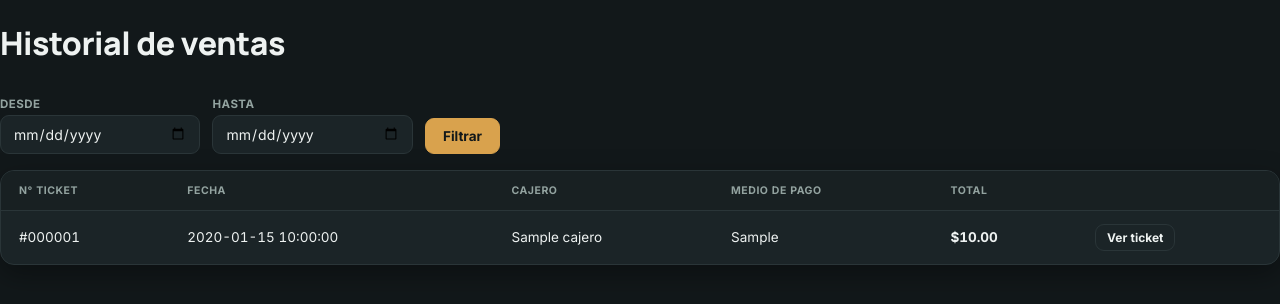
After one commit to LMendezLeonel/lmzdev-pos-bazar, a Flask app: template app/templates/reportes/historial.html in a window 1280 px wide. The commit adds this page. Shown: the top 304 px of the page. Run offline with Flask 3, Linux system fonts and the light colour scheme; the template is opened without the code that fills it: most values are stand-ins (such as "Sample title", 1, 10 or a date in 2020); parts of the project's set-up code (start-up, migrations or seed data) failed here and were passed over.

Commit message:
Filtro stock bajo, atajo espacio, historial de ventas

```diff
--- a/app/templates/base.html
+++ b/app/templates/base.html
@@ -56,6 +56,10 @@
             <a href="{{ url_for('reportes.stock_precios') }}" class="{{ 'activo' if request.endpoint == 'reportes.stock_precios' else '' }}">
                 <svg viewBox="0 0 24 24" fill="none" stroke="currentColor" stroke-width="2" stroke-linecap="round" stroke-linejoin="round"><path d="M21 8V21H3V8"/><path d="M1 3h22v5H1z"/><path d="M10 12h4"/></svg>
                 <span>Stock y Precios</span>
+            </a>
+            <a href="{{ url_for('reportes.historial') }}" class="{{ 'activo' if request.endpoint == 'reportes.historial' else '' }}">
+                <svg viewBox="0 0 24 24" fill="none" stroke="currentColor" stroke-width="2" stroke-linecap="round" stroke-linejoin="round"><circle cx="12" cy="12" r="10"/><polyline points="12 6 12 12 16 14"/></svg>
+                <span>Historial de Ventas</span>
             </a>
             <a href="{{ url_for('promociones.index') }}" class="{{ 'activo' if request.endpoint and request.endpoint.startswith('promociones.') else '' }}">
                 <svg viewBox="0 0 24 24" fill="none" stroke="currentColor" stroke-width="2" stroke-linecap="round" stroke-linejoin="round"><path d="M20.59 13.41 11 3.83A2 2 0 0 0 9.59 3H4a1 1 0 0 0-1 1v5.59a2 2 0 0 0 .59 1.41l9.58 9.58a2 2 0 0 0 2.82 0l4.6-4.6a2 2 0 0 0 0-2.82z"/><circle cx="7.5" cy="7.5" r="1.3"/></svg>
--- /dev/null
+++ b/app/templates/reportes/historial.html
@@ -0,0 +1,35 @@
+{% extends "base.html" %}
+{% block title %}Historial de ventas{% endblock %}
+{% block content %}
+<h1>Historial de ventas</h1>
+
+<form method="GET" style="display:flex; gap:12px; align-items:flex-end; max-width:500px;">
+    <div style="flex:1;"><label>Desde</label><input type="date" name="desde" value="{{ desde }}" style="margin-bottom:0;"></div>
+    <div style="flex:1;"><label>Hasta</label><input type="date" name="hasta" value="{{ hasta }}" style="margin-bottom:0;"></div>
+    <button type="submit" class="btn-primario">Filtrar</button>
+</form>
+
+<div class="tabla-wrap">
+<table>
+    <thead>
+        <tr><th>N° Ticket</th><th>Fecha</th><th>Cajero</th><th>Medio de pago</th><th>Total</th><th></th></tr>
+    </thead>
+    <tbody>
+        {% for v in ventas %}
+        <tr>
+            <td>#{{ "%06d"|format(v.id) }}</td>
+            <td>{{ v.fecha }}</td>
+            <td>{{ v.cajero or '-' }}</td>
+            <td style="text-transform:capitalize;">{{ v.medio_pago }}</td>
+            <td><strong>${{ "%.2f"|format(v.total) }}</strong></td>
+            <td>
+                <a href="{{ url_for('pos.ticket', venta_id=v.id) }}" target="_blank" class="btn btn-chico">Ver ticket</a>
+            </td>
+        </tr>
+        {% else %}
+        <tr><td colspan="6" style="text-align:center; color:var(--texto-muted); padding:24px;">No hay ventas registradas en este período.</td></tr>
+        {% endfor %}
+    </tbody>
+</table>
+</div>
+{% endblock %}
```
Also changed, not shown: app/reportes/routes.py (+29 -0 lines), app/templates/pos/index.html (+6 -1 lines), app/templates/stock/lista.html (+11 -1 lines).
